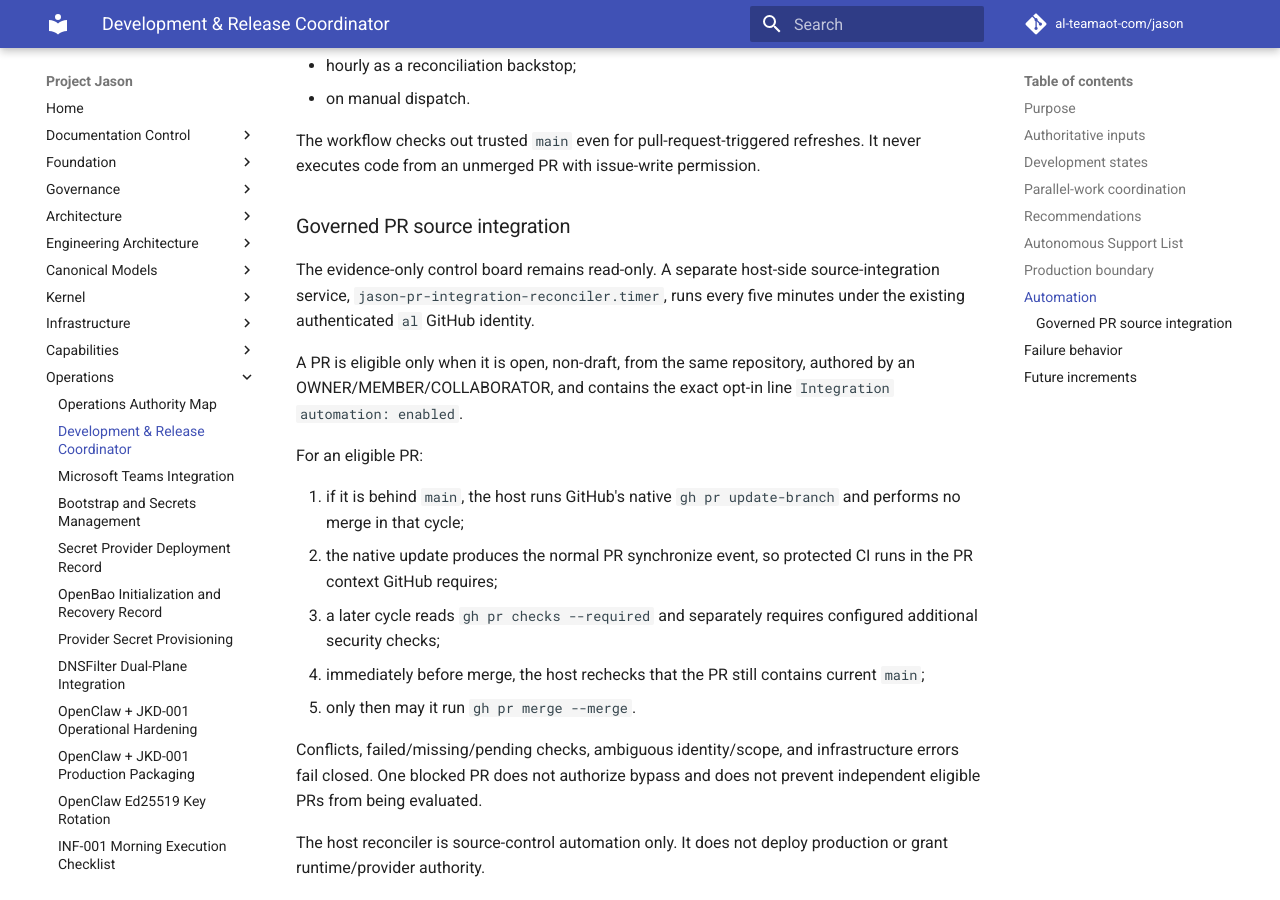
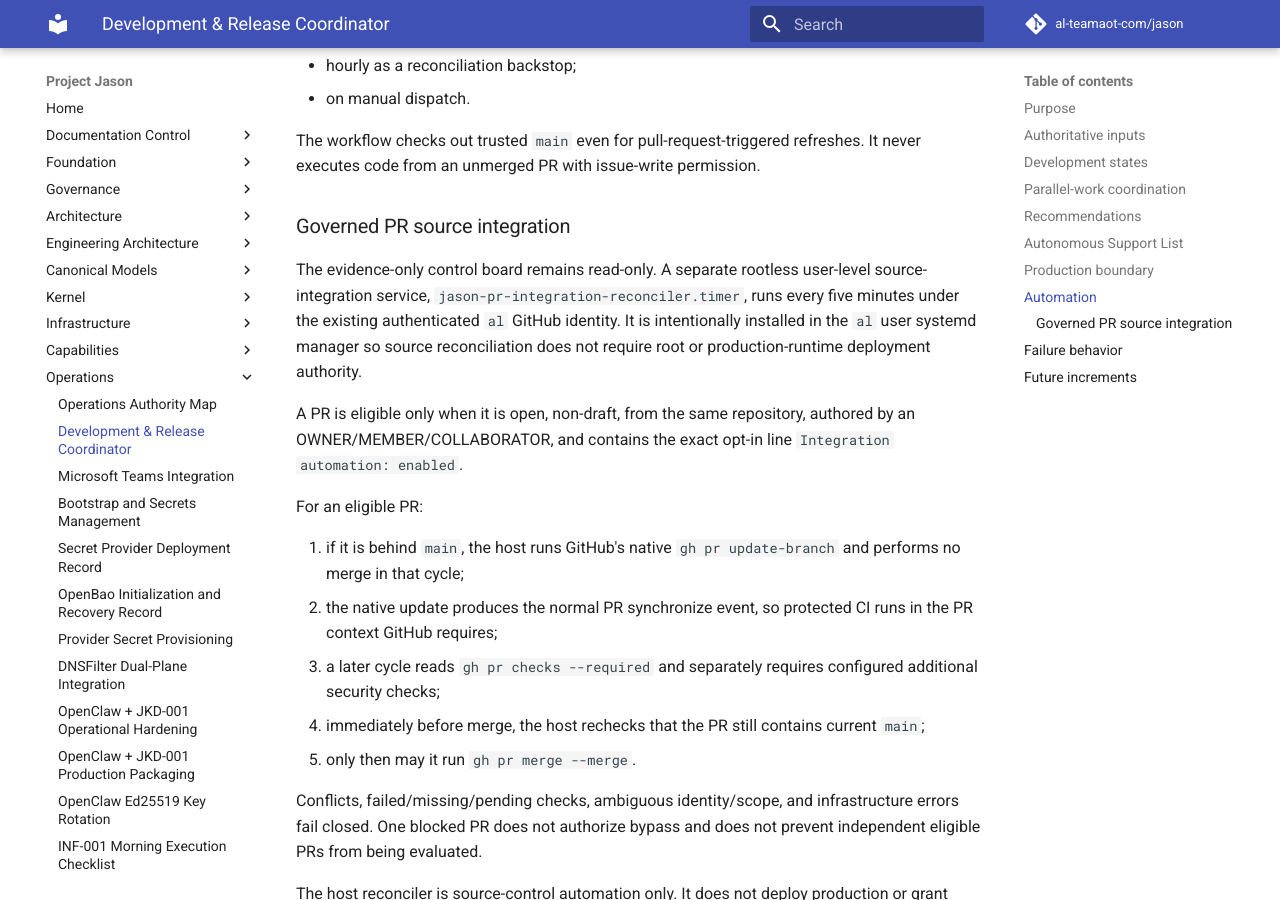
Before and after one commit to al-teamaot-com/jason, an MkDocs documentation site: the page built from docs/operations/Development-Release-Coordinator.md, in a window 1280 px wide and 900 px high, scrolled down 3536 px. Built offline with MkDocs 1.6.1 and Material for MkDocs 9.7.7, drawn with Linux system fonts in a browser that asks for light colours; comment, search, counter and statistics services are not loaded.

Commit message:
Document rootless PR reconciler deployment scope

```diff
--- a/docs/operations/Development-Release-Coordinator.md
+++ b/docs/operations/Development-Release-Coordinator.md
@@ -104,7 +104,7 @@ The workflow checks out trusted `main` even for pull-request-triggered refreshes
 
 ### Governed PR source integration
 
-The evidence-only control board remains read-only. A separate host-side source-integration service, `jason-pr-integration-reconciler.timer`, runs every five minutes under the existing authenticated `al` GitHub identity.
+The evidence-only control board remains read-only. A separate rootless user-level source-integration service, `jason-pr-integration-reconciler.timer`, runs every five minutes under the existing authenticated `al` GitHub identity. It is intentionally installed in the `al` user systemd manager so source reconciliation does not require root or production-runtime deployment authority.
 
 A PR is eligible only when it is open, non-draft, from the same repository, authored by an OWNER/MEMBER/COLLABORATOR, and contains the exact opt-in line `Integration automation: enabled`.
 
```
